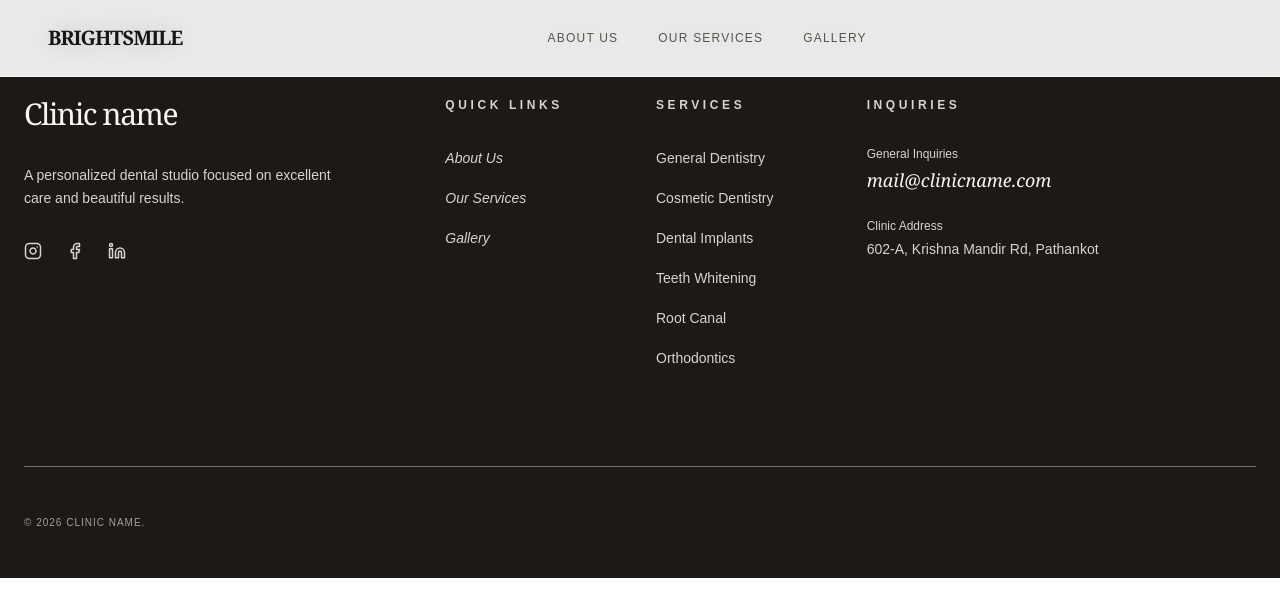
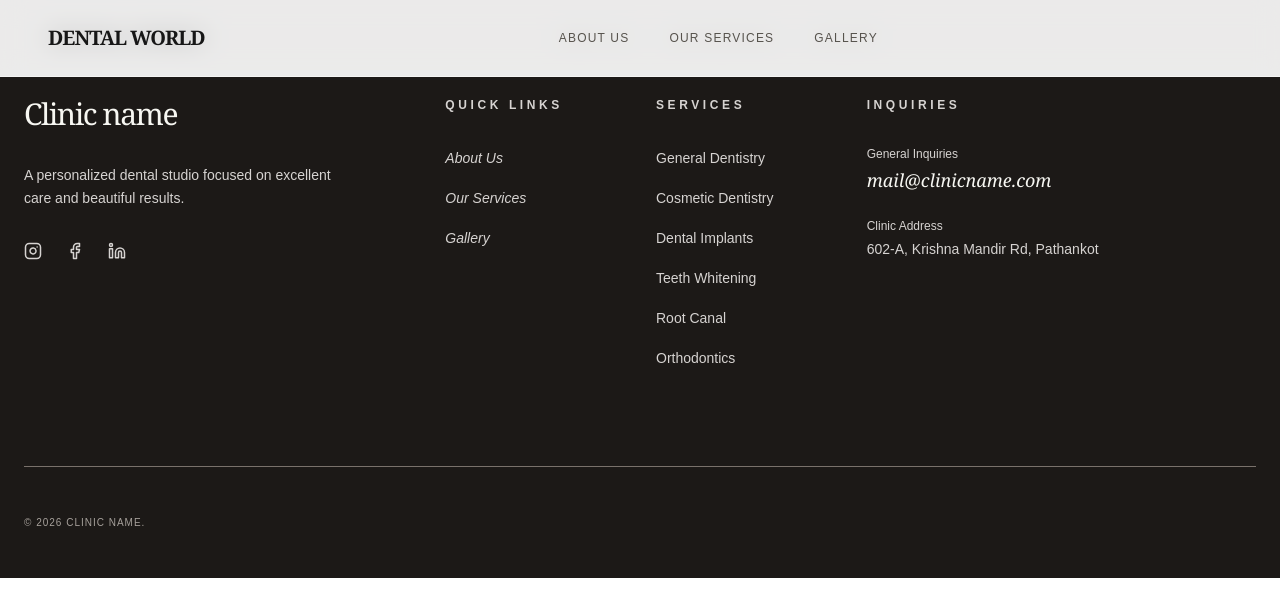
Before and after one commit to SahilPaul77/dentalnextjs, a Next.js app: page /navbar in a window 1280 px wide. Shown: the top 616 px of the page. Built offline with nearby package versions, Linux system fonts and the light colour scheme.

Commit message:
location changed

```diff
--- a/src/app/navbar/page.jsx
+++ b/src/app/navbar/page.jsx
@@ -16,7 +16,7 @@ const Navbar = () => {
           href="/"
           className="text-lg md:text-xl font-serif tracking-tighter uppercase font-bold"
         >
-          brightsmile
+         Dental World
         </Link>
 
         {/* Desktop Menu */}
```
